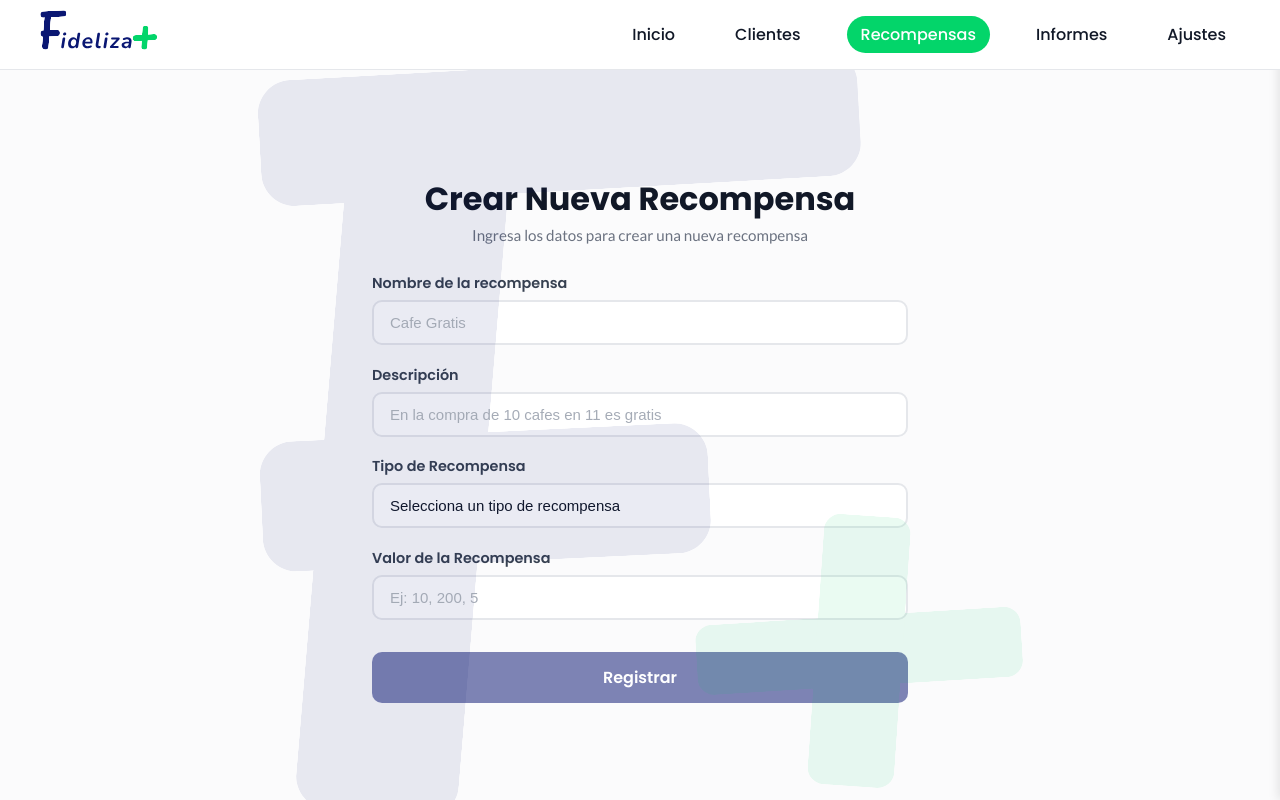
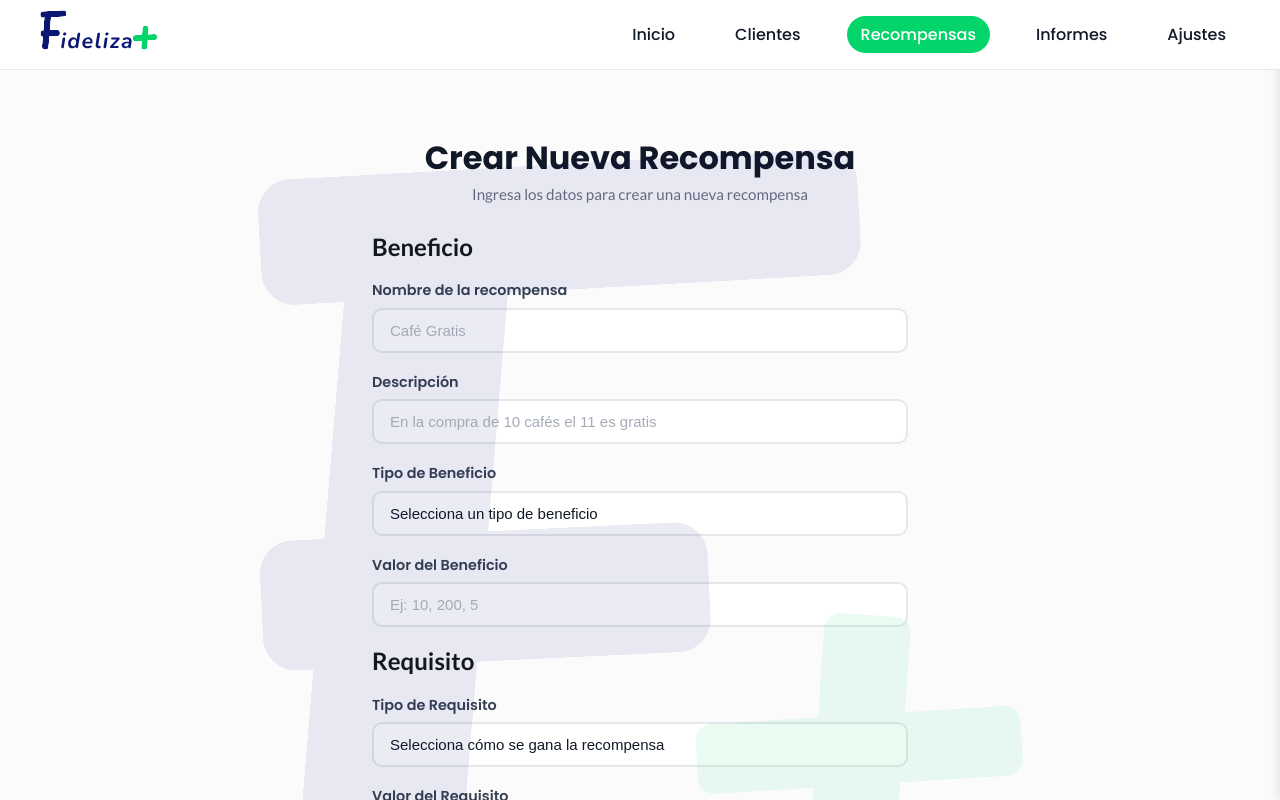
Before and after one commit to Hugo-DevM/fideliza-app, a Next.js app: page /rewards in a window 1280 px wide. Built offline with nearby package versions, Linux system fonts and the light colour scheme.

Commit message:
Refactor rewards form to use benefit and requirement types, enhancing validation and input handling for improved user experience

```diff
--- a/src/app/rewards/page.tsx
+++ b/src/app/rewards/page.tsx
@@ -1,35 +1,39 @@
 "use client";
+
 import { FormProvider, useForm } from "react-hook-form";
 import { zodResolver } from "@hookform/resolvers/zod";
+import {
+  defaultValuesRewards,
+  RewardsSchema,
+} from "@/features/rewards/schemas/rewards.schema";
 
 import styles from "./page.module.css";
 import FormInput from "@/components/forms/FormInput";
 import ButtonCustom from "@/components/ui/Button";
-import {
-  defaultValuesRewards,
-  RewardsSchema,
-} from "@/features/rewards/schemas/rewards.schema";
 import FormSelect from "@/components/forms/FormSelect";
-import { rewardsTypeSchema } from "@/config/constants";
-import Image from "next/image";
+import { benefitTypesSchema, requirementTypesSchema } from "@/config/constants";
 
 export default function Rewards() {
-  const methodsRewards = useForm({
+  const methods = useForm({
     mode: "onChange",
     resolver: zodResolver(RewardsSchema),
     defaultValues: defaultValuesRewards,
   });
+
   const {
     handleSubmit,
     register,
+    watch,
     formState: { errors, isValid, isSubmitting },
-  } = methodsRewards;
+  } = methods;
 
-  const rewardType = methodsRewards.watch("rewardType");
+  const benefitType = watch("benefitType");
+  const requirementType = watch("requirementType");
 
   const onSubmit = () => {
     console.log("Envio de datos");
   };
+
   return (
     <div className={styles.page}>
       <div className={styles.card}>
@@ -38,13 +42,15 @@ export default function Rewards() {
           Ingresa los datos para crear una nueva recompensa
         </p>
 
-        <FormProvider {...methodsRewards}>
+        <FormProvider {...methods}>
           <form onSubmit={handleSubmit(onSubmit)} className={styles.form}>
+            <h2 className={styles.sectionTitle}>Beneficio</h2>
+
             <div className={styles.inputGroup}>
               <label htmlFor="rewardName">Nombre de la recompensa</label>
               <FormInput
                 type="text"
-                placeholder="Cafe Gratis"
+                placeholder="Café Gratis"
                 id="rewardName"
                 {...register("rewardName")}
               />
@@ -60,7 +66,7 @@ export default function Rewards() {
               <FormInput
                 type="text"
                 id="description"
-                placeholder="En la compra de 10 cafes en 11 es gratis"
+                placeholder="En la compra de 10 cafés el 11 es gratis"
                 {...register("description")}
               />
               {errors.description && (
@@ -69,55 +75,119 @@ export default function Rewards() {
                 </span>
               )}
             </div>
+
             <div className={styles.inputGroup}>
-              <label htmlFor="rewardType">Tipo de Recompensa</label>
+              <label htmlFor="benefitType">Tipo de Beneficio</label>
               <FormSelect
-                id="rewardType"
-                {...register("rewardType")}
+                id="benefitType"
+                {...register("benefitType")}
                 defaultValue=""
               >
                 <option value="" disabled>
-                  Selecciona un tipo de recompensa
+                  Selecciona un tipo de beneficio
                 </option>
-
-                {rewardsTypeSchema.map((g) => (
-                  <option key={g.id} value={g.id}>
-                    {g.label}
+                {benefitTypesSchema.map((b) => (
+                  <option key={b.id} value={b.id}>
+                    {b.label}
                   </option>
                 ))}
               </FormSelect>
-              {errors.rewardType && (
+              {errors.benefitType && (
                 <span className={styles.error}>
-                  {errors.rewardType.message}
+                  {errors.benefitType.message}
                 </span>
               )}
             </div>
+
             <div className={styles.inputGroup}>
-              <label htmlFor="value">Valor de la Recompensa</label>
+              <label htmlFor="benefitValue">Valor del Beneficio</label>
+
               <FormInput
-                type={rewardType === "4" ? "text" : "number"}
-                id="value"
+                id="benefitValue"
+                type={
+                  benefitType === "1" || benefitType === "5" ? "text" : "number"
+                }
                 placeholder={
-                  rewardType === "4" ? "Ej: café latter" : "Ej: 10, 200, 5"
+                  benefitType === "1" || benefitType === "5"
+                    ? "Ej: Café Latte"
+                    : "Ej: 10, 200, 5"
                 }
-                {...register("value", {
+                {...register("benefitValue", {
                   setValueAs: (val) => {
-                    if (rewardType === "4") return val;
-                    if (val === "" || val === null || val === undefined)
-                      return "";
+                    if (benefitType === "1" || benefitType === "5") return val;
+                    if (val === "" || val === null) return "";
                     const num = Number(val);
                     return isNaN(num) ? "" : num;
                   },
                 })}
               />
-              {errors.value && (
-                <span className={styles.error}>{errors.value.message}</span>
+
+              {errors.benefitValue && (
+                <span className={styles.error}>
+                  {errors.benefitValue.message}
+                </span>
               )}
             </div>
+
+            <h2 className={styles.sectionTitle}>Requisito</h2>
+
+            <div className={styles.inputGroup}>
+              <label htmlFor="requirementType">Tipo de Requisito</label>
+
+              <FormSelect
+                id="requirementType"
+                {...register("requirementType")}
+                defaultValue=""
+              >
+                <option value="" disabled>
+                  Selecciona cómo se gana la recompensa
+                </option>
+                {requirementTypesSchema.map((r) => (
+                  <option key={r.id} value={r.id}>
+                    {r.label}
+                  </option>
+                ))}
+              </FormSelect>
+
+              {errors.requirementType && (
+                <span className={styles.error}>
+                  {errors.requirementType.message}
+                </span>
+              )}
+            </div>
+
+            <div className={styles.inputGroup}>
+              <label htmlFor="requirementValue">Valor del Requisito</label>
+
+              <FormInput
+                id="requirementValue"
+                type={requirementType === "4" ? "text" : "number"}
+                placeholder={
+                  requirementType === "4"
+                    ? "Ej: Café latte"
+                    : "Ej: 10, 200, 1000"
+                }
+                {...register("requirementValue", {
+                  setValueAs: (val) => {
+                    if (requirementType === "4") return val;
+                    if (val === "" || val === null) return "";
+                    const num = Number(val);
+                    return isNaN(num) ? "" : num;
+                  },
+                })}
+              />
+
+              {errors.requirementValue && (
+                <span className={styles.error}>
+                  {errors.requirementValue.message}
+                </span>
+              )}
+            </div>
+
             <ButtonCustom
               isValid={isValid}
               isSubmitting={isSubmitting}
-              loadingText="Ingresando..."
+              loadingText="Guardando..."
             >
               Registrar
             </ButtonCustom>
--- a/src/config/constants.ts
+++ b/src/config/constants.ts
@@ -19,14 +19,21 @@ export const girosSingupSchema = [
   { id: 18, label: "Servicios de limpieza y mantenimiento" },
 ] as const;
 
-export const rewardsTypeSchema = [
+export const benefitTypesSchema = [
+  { id: 1, label: "Producto gratis" },
+  { id: 2, label: "Porcentaje" },
+  { id: 3, label: "Monto" },
+  { id: 4, label: "Puntos" },
+  { id: 5, label: "Producto específico" },
+];
+
+export const requirementTypesSchema = [
   { id: 1, label: "Visitas" },
   { id: 2, label: "Compras" },
   { id: 3, label: "Monto acumulado" },
-  { id: 4, label: "Producto especifico" },
+  { id: 4, label: "Producto específico" },
   { id: 5, label: "Puntos" },
-  { id: 6, label: "Descuento directo" },
-] as const;
+];
 
 export const navItems = [
   { href: "/", label: "Inicio" },
--- a/src/features/rewards/schemas/rewards.schema.ts
+++ b/src/features/rewards/schemas/rewards.schema.ts
@@ -1,45 +1,105 @@
+import { benefitTypesSchema, requirementTypesSchema } from "@/config/constants";
 import { z } from "zod";
-import { rewardsTypeSchema } from "@/config/constants";
-
-export type RewardsType = (typeof rewardsTypeSchema)[number];
-export type RewardsId = ["id"];
 
 export const RewardsSchema = z
   .object({
     rewardName: z.string().min(3, "Nombre de recompensa requerido"),
     description: z
       .string()
-      .min(5, "Descripcion de recompensa requerida")
+      .min(5, "Descripción de recompensa requerida")
       .optional(),
-    rewardType: z
+    benefitType: z
       .string()
-      .min(1, "Selecciona el tipo de recompensa para continuar")
-      .transform((val) => Number(val))
-      .refine((num) => rewardsTypeSchema.some((g) => g.id === num), {
-        message: "Selecciona un tipo de recomensa valido",
+      .min(1, "Selecciona un tipo de beneficio")
+      .transform((v) => Number(v))
+      .refine((num) => benefitTypesSchema.some((t) => t.id === num), {
+        message: "Selecciona un beneficio válido",
       }),
-    value: z.union([z.string(), z.number()]),
+    benefitValue: z.union([z.string(), z.number()]),
+    requirementType: z
+      .string()
+      .min(1, "Selecciona el tipo de requisito")
+      .transform((v) => Number(v))
+      .refine((num) => requirementTypesSchema.some((t) => t.id === num), {
+        message: "Selecciona un requisito válido",
+      }),
+    requirementValue: z.union([z.string(), z.number()]),
   })
   .superRefine((data, ctx) => {
-    const type = data.rewardType;
-    //Validacion para el tipo de recompensa que es string
-    if (type === 4) {
-      if (typeof data.value !== "string" || data.value.trim() === "") {
-        ctx.addIssue({
-          code: z.ZodIssueCode.custom,
-          message: "Este tipo de recompensa requiere un valor de texto",
-          path: ["value"],
-        });
-      }
-      return;
+    switch (data.benefitType) {
+      case 1:
+      case 5:
+        if (
+          typeof data.benefitValue !== "string" ||
+          !data.benefitValue.trim()
+        ) {
+          ctx.addIssue({
+            path: ["benefitValue"],
+            code: "custom",
+            message: "Este beneficio requiere un nombre de producto",
+          });
+        }
+        break;
+
+      case 2:
+        if (typeof data.benefitValue !== "number" || data.benefitValue <= 0) {
+          ctx.addIssue({
+            path: ["benefitValue"],
+            code: "custom",
+            message: "Debes ingresar un porcentaje válido",
+          });
+        }
+        break;
+
+      case 3:
+        if (typeof data.benefitValue !== "number" || data.benefitValue <= 0) {
+          ctx.addIssue({
+            path: ["benefitValue"],
+            code: "custom",
+            message: "Debes ingresar un monto válido",
+          });
+        }
+        break;
+
+      case 4:
+        if (typeof data.benefitValue !== "number" || data.benefitValue <= 0) {
+          ctx.addIssue({
+            path: ["benefitValue"],
+            code: "custom",
+            message: "Debes ingresar un número de puntos válido",
+          });
+        }
+        break;
     }
-    //Validacion para el tipo de recompensa que es number
-    if (typeof data.value !== "number" || isNaN(data.value)) {
-      ctx.addIssue({
-        code: z.ZodIssueCode.custom,
-        message: "Este tipo de recompensa requiere un valor numérico",
-        path: ["value"],
-      });
+    switch (data.requirementType) {
+      case 1:
+      case 2:
+      case 3:
+      case 5:
+        if (
+          typeof data.requirementValue !== "number" ||
+          data.requirementValue <= 0
+        ) {
+          ctx.addIssue({
+            path: ["requirementValue"],
+            code: "custom",
+            message: "Este requisito requiere un valor numérico mayor a 0",
+          });
+        }
+        break;
+
+      case 4:
+        if (
+          typeof data.requirementValue !== "string" ||
+          !data.requirementValue.trim()
+        ) {
+          ctx.addIssue({
+            path: ["requirementValue"],
+            code: "custom",
+            message: "Debes ingresar el producto requerido",
+          });
+        }
+        break;
     }
   });
 
@@ -48,6 +108,8 @@ export type RewardsSchemaType = z.input<typeof RewardsSchema>;
 export const defaultValuesRewards: RewardsSchemaType = {
   rewardName: "",
   description: "",
-  rewardType: "",
-  value: "",
+  benefitType: "",
+  benefitValue: "",
+  requirementType: "",
+  requirementValue: "",
 };
```
